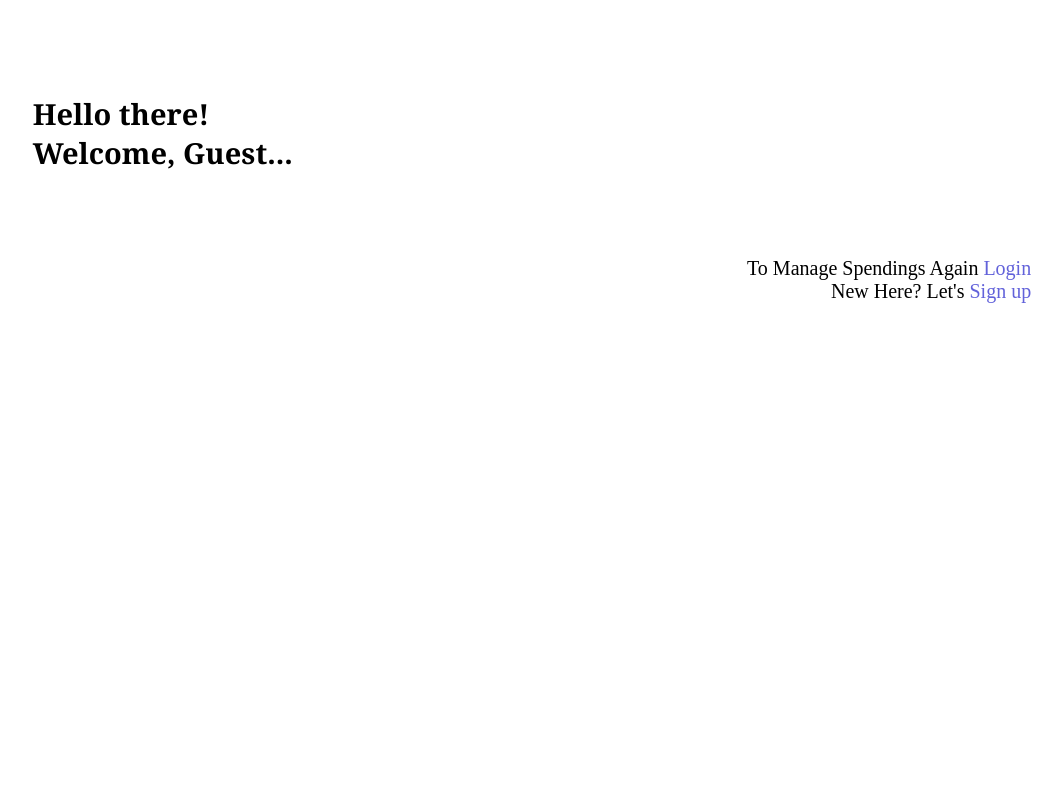
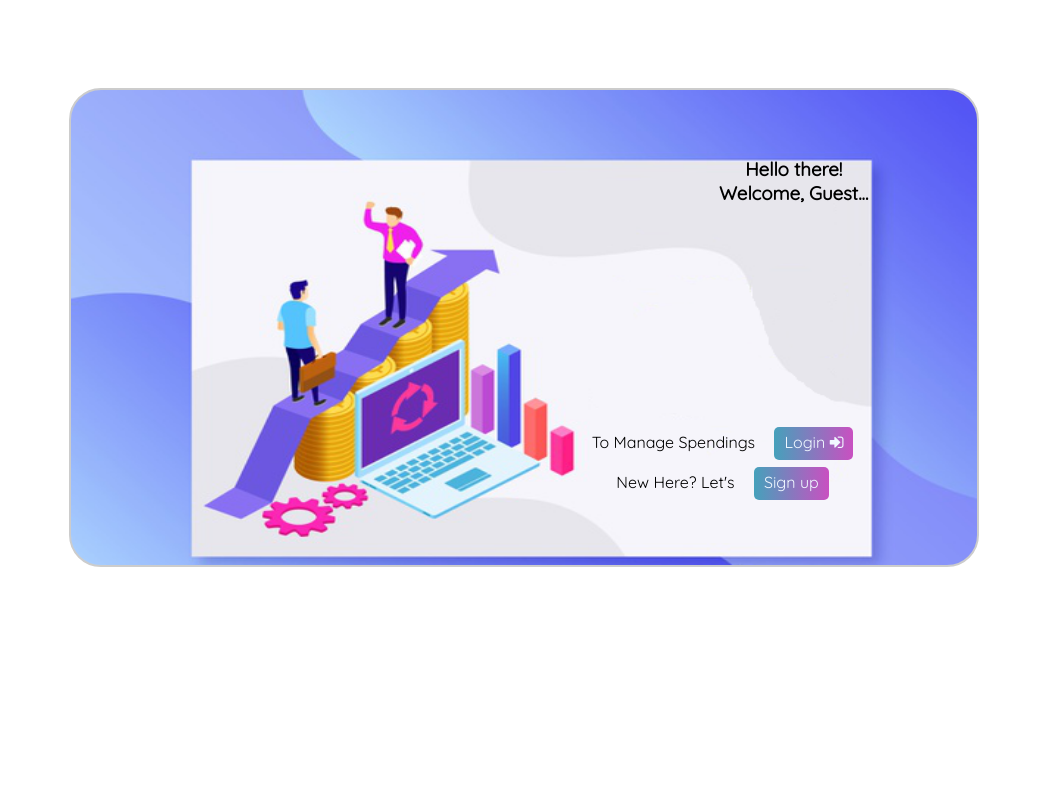
Before and after one commit to StrongestAvengerThor/BudgetApp, a Django app: template tracker/templates/tracker/home.html in a window 1280 px wide. Shown: the whole page, without its empty margins (116-1178 px from the left). Run offline with Django 3.2, Linux system fonts and the light colour scheme; the template is opened without the code that fills it, so the values that code supplies are empty.

Commit message:
HomepageImage,Spend,changePassword

```diff
--- a/tracker/static/tracker/login.css
+++ b/tracker/static/tracker/login.css
@@ -5,11 +5,11 @@
   background-color: ivory;
   border-radius: 9px;
   width: 45vw;
+  height: 35vh;
   padding: 4%;
   text-align: right;
   margin: auto;
   margin-top: 7%;
-  height: 35vh;
   box-shadow: 0 10px 20px rgba(0, 0, 0, 0.19), 0 6px 6px rgba(0, 0, 0, 0.23);
   animation-name: slide-in-left-fwd;
   animation: slide-in-left-fwd 1.5s
--- a/tracker/static/tracker/style.css
+++ b/tracker/static/tracker/style.css
@@ -1,58 +1,71 @@
-body {
-  overflow-x: hidden;
+.homeimage{
+  background-image: url("../images/home.png");
+  background-repeat: no-repeat;
+  background-size: 72vw 67vh;
+  width: 45vw;
+  height: 35vh;
+  border: 2px solid #ccc;
+  background-color: ivory;
+  border-radius: 9px;
+  width: 55vw;
+  padding: 8%;
+  text-align: center;
+  margin: auto;
+  margin-top: 7%;
+  height: 34vh;
+  border-radius: 2rem;
+  z-index: 2;
+  backdrop-filter: blur(2rem);
 }
 
-.center {
-  display: block;
-  margin-left: auto;
-  margin-right: auto;
-  width: 90%;
+.topright{
+  position: absolute;
+  top: 10%;
+  right: 12%;
 }
-.centerpage {
-  width: 78vw;
-  margin: auto;
+.bottomright {
+  position: absolute;
+  bottom: 12%;
+  right: 12%;
+
 }
-.flex1 {
-  display: flex;
-  padding: 10px;
-  justify-content: space-between;
-  align-items: center;
+.loginbtn{
+border-radius: 5px;
+border-width: 0px;
+padding: 5px 10px 8px 10px;
+width: 8vw;
+height: 5vh;
+background: linear-gradient(to right, #45a1bb, #c950c1);
+margin: 15px;
 }
-.title {
-  font-size: 29px;
-  font-family: Georgia, "Times New Roman", Times, serif;
+
+.signupbtn{
+  border-radius: 5px;
+  border-width: 0px;
+  padding: 5px 10px 8px 10px;
+  width: 8vw;
+  height: 5vh;
+  background: linear-gradient(to right, #45a1bb, #c950c1);
+  margin: 15px;
 }
-.firstdiv {
-  height: 90vh;
-  align-items: center;
+
+
+@media(max-width:900px){
+.homeimage{
+  height: 60vh;
+  width: 80vw;
+  background-size: 100vw 75vh;
+
 }
-.image1 {
-  width: 100vw;
 
-  background-position: center;
+.topright{
+  top: 13%;
+  right: 12%;
 }
-.homepagetext {
-  font-size: 20px;
-  text-align: right;
+.bottomright {
+  bottom: 8%;
+  right: 6%;
+
 }
-.mediumsize {
-  font-size: 16px;
+
 }
-h3 {
-  font-family: "Gill Sans", "Gill Sans MT", Calibri, "Trebuchet MS", sans-serif;
-}
-.homebutton {
-  text-decoration: none;
-  color: rgb(98, 98, 218);
-}
-.homepara {
-  font-size: 19px;
-  font-family: "Gill Sans", "Gill Sans MT", Calibri, "Trebuchet MS", sans-serif;
-}
-.homebutton:hover {
-  color: palevioletred;
-  font-size: 22px;
-}
-.firstbutton {
-  width: 100px;
-}
--- a/tracker/templates/registration/password_change_form.html
+++ b/tracker/templates/registration/password_change_form.html
@@ -1,6 +1,5 @@
 <!DOCTYPE html>
 <head>
-{% extends 'base.html' %} {% block nav %}
 {% load static %}
 <meta name="viewport" content="width=device-width,initial-scale=1.0">
 <link rel="stylesheet" type="text/CSS" href="{%static 'tracker/changePassword.css' %}" />
@@ -10,7 +9,7 @@
 <body class="bodyclass">
 
 <a href="{% url 'home' %}" style="color: aliceblue;   text-decoration: none;align-items: center;" class="homepagelink"><i class="fa fa-home"></i>Home</a>
-{% endblock %} {%block content%}
+
 <div class="glass">
   <h2>Update Password</h2>
 
--- a/tracker/templates/tracker/home.html
+++ b/tracker/templates/tracker/home.html
@@ -1,9 +1,15 @@
-{% load static %}
-<link rel="stylesheet" type="text/CSS" href="{%static 'tracker/style.css' %}" />
+<!DOCTYPE html>
+<html>
+<head>
+  {% load static %}
+  <meta name="viewport" content="width=device-width,initial-scale=1.0">
+  <link href="https://fonts.googleapis.com/css2?family=Quicksand&display=swap" rel="stylesheet">
+  <link rel="stylesheet" href="https://cdnjs.cloudflare.com/ajax/libs/font-awesome/4.7.0/css/font-awesome.min.css">
+  <link rel="stylesheet" type="text/CSS" href="{%static 'tracker/style.css' %}" />
+</head>
+
 <body>
-
-{% block nav %}
-<div class="navbar">
+  {% block nav %}
   {% if user.is_authenticated %}
   <a href="{% url 'logout' %}">Logout</a>
 
@@ -11,28 +17,17 @@
 
 
   {%endif%}
-</div>
+{% endblock %}
+{% block content %}
 
-
-{% endblock %}
-<br />
-{% block content %}
-<div class="image1">
-<div class="centerpage">
-
-  <h1></h1>
-  <div class="firstdiv">
     {% if user.is_authenticated %}
 
     <h3 class="title">Hello there!
-      <br/>
+
       Welcome {{user.username}}...</h3>
-<br/>
+
 {% if havedetails %}
-    <div class="flex1">
-      <div>
-
-        {% if haveday %}
+    {% if haveday %}
           <h3>Today's Spendings....</h3>
           <p class="mediumsize">
             The total Amount spent: {{daysum}}
@@ -46,8 +41,6 @@
           Number of days Spent: {{count}}
         </p>
 
-      </div>
-      <div>
         <h3>Display according..</h3>
         <form method="POST">
           {%csrf_token%}
@@ -66,10 +59,7 @@
           <input type="date" id="day" name="day"  />
           <button type="submit" name="view" value="day" class="firstbutton">View Day</button>
         </form>
-      </div>
-    </div>
-      <br />
-  <br/>
+
       <p class="homepagetext">Add Expenditure
         <a href="{% url 'spend' %}" class="homebutton">
           Here
@@ -78,13 +68,9 @@
       Or check all <a href="{% url 'viewspends' %}" class="homebutton">Expenditures</a>
       <br/>
       Or check your recent Spendings...</p>
-  </div>
-</div>
-</div>
     <br />
 
-    <div class="table-responsive container">
-      <table class="table-striped">
+    <table class="table-striped">
         <tr>
           {% for head in header %}
           <th>{{head}}</th>
@@ -107,13 +93,11 @@
         </tr>
         {% endfor %}
       </table>
-    </div>
     <br />
 
     <br />
     <br />
     <h5>Category Based:</h5>
-    <div class="table-responsive container">
       {% for category,table in categorised.items %}
 
       <table class="table-striped">
@@ -137,8 +121,7 @@
       </table>
 
       {% endfor %}
-    </div>
-    <div class="table-responsive container">
+
       <table class="table-striped">
         {% for data,value in eachsum.items %}
         <tr>
@@ -147,7 +130,7 @@
         </tr>
         {% endfor %}
       </table>
-    </div>
+
 
     <img src="{% static 'images/pie.png' %}" class="center" />
     <br />
@@ -169,24 +152,28 @@
 
   {% endif %}
   {% else %}
+  <div class="homeimage" style="font-family: 'Quicksand', sans-serif;">
   <br/>
   {% if showguest %}
-<h3 class="title">{{showmsg}}</h3>
+<h3>{{showmsg}}</h3>
   {% else %}
-  <h3 class="title">Hello there!
+  <h3 class="topright">Hello there!
     <br/>Welcome, Guest...</h3>
+
   {% endif %}
 
     <br/>
     <br/>
-    <p class="homepagetext">To Manage Spendings Again
-    <a href="{%url 'login' %}" class="homebutton">Login</a>
+    <p class="bottomright">To Manage Spendings
+    <a  href="{%url 'login' %}"  style="color: aliceblue;   text-decoration: none;" class="loginbtn">Login <i class="fa fa-sign-in" ></i></a>
   <br/>
+<br>
   New Here? Let's
-  <a href="{% url 'register'%}" class="homebutton">Sign up</a></p>
+  <a href="{% url 'register'%}" style="color: aliceblue;   text-decoration: none;" class="signupbtn">Sign up</a></p>
+</div>
   {%endif%}
-</div>
 
 
 {% endblock %}
 </body>
+</html>
--- a/tracker/templates/tracker/spend.html
+++ b/tracker/templates/tracker/spend.html
@@ -16,7 +16,7 @@
 
 <div class="container">
 
-<h3 style="font-family: 'Quicksand', sans-serif;">Add Spendings.</h3>
+<h3>Add Spendings.</h3>
 
 {{error}}
 
```
Also changed, not shown: tracker/templates/registration/password_change_done.html (+9 -3 lines), tracker/static/images/home.png (added), tracker/static/tracker/changePassword.css (line endings or trailing spaces), tracker/static/tracker/passwordUpdated.css (added).
